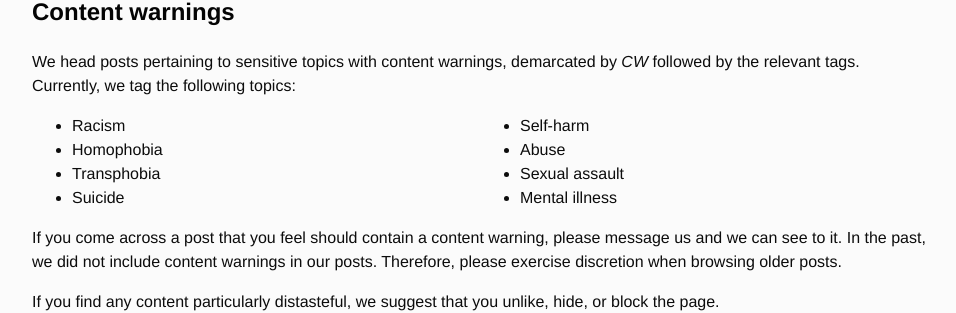
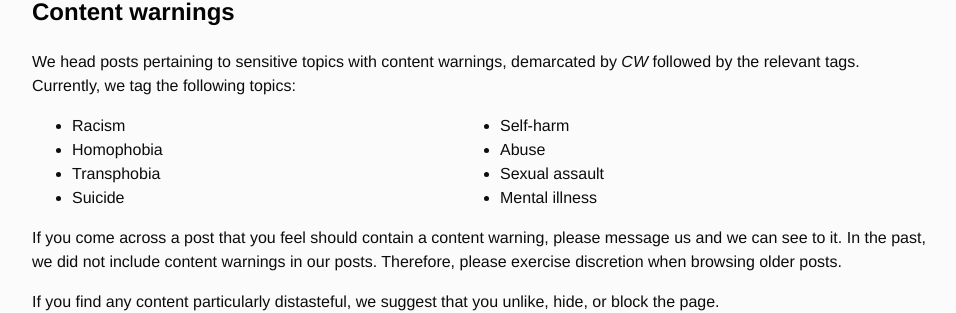
Before and after one commit to Oxfeud/oxfeud.github.io, a Jekyll site: the page built from index.html, in a window 1280 px wide. Shown: the part 5123-5436 px from the top of the page, without its empty margins (160-1116 px from the left). Built offline with Jekyll 4.4.1, drawn with Linux system fonts in a browser that asks for light colours.

Commit message:
Update main.css

```diff
--- a/css/main.css
+++ b/css/main.css
@@ -46,7 +46,7 @@ footer {
 -webkit-column-count: 2;
 -moz-column-count: 2;
 column-count: 2;
--webkit-column-gap: 40px;
-column-gap: 40px;
--moz-column-gap: 40px;
+-webkit-column-gap: 0px;
+column-gap: 0px;
+-moz-column-gap: 0px;
 }
```
